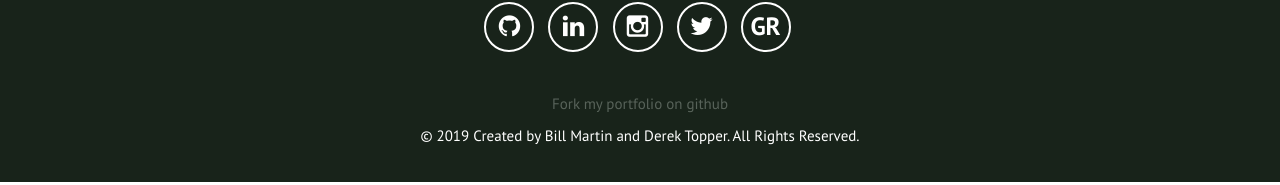
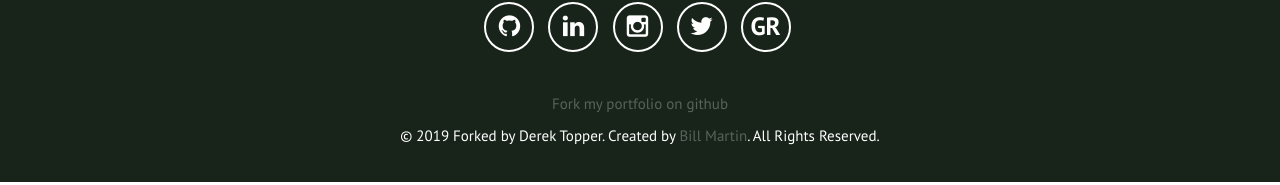
Before and after one commit to derektopper/derektopper.github.io, a Jekyll site: the page built from _posts/blog/2017-09-03-mets.md, in a window 1280 px wide and 900 px high, scrolled down 743 px. Shown: the part 697-882 px from the top of the window. Built offline with Jekyll 4.4.1, drawn with Linux system fonts in a browser that asks for light colours; comment, search, counter and statistics services are not loaded.

Commit message:
Update _config.yml

```diff
--- a/_config.yml
+++ b/_config.yml
@@ -93,7 +93,7 @@ portfolio:
 footer:
   location-header: Location
   location: Long Beach, NY
-  copyright: Created by Bill Martin and Derek Topper. All Rights Reserved.
+  copyright: Forked by Derek Topper. Created by <a href="http://billmartin.github.io/" target="_new">Bill Martin</a>. All Rights Reserved.
   social: My Other Whereabouts
   new-thoughts: New Thoughts
 
```
